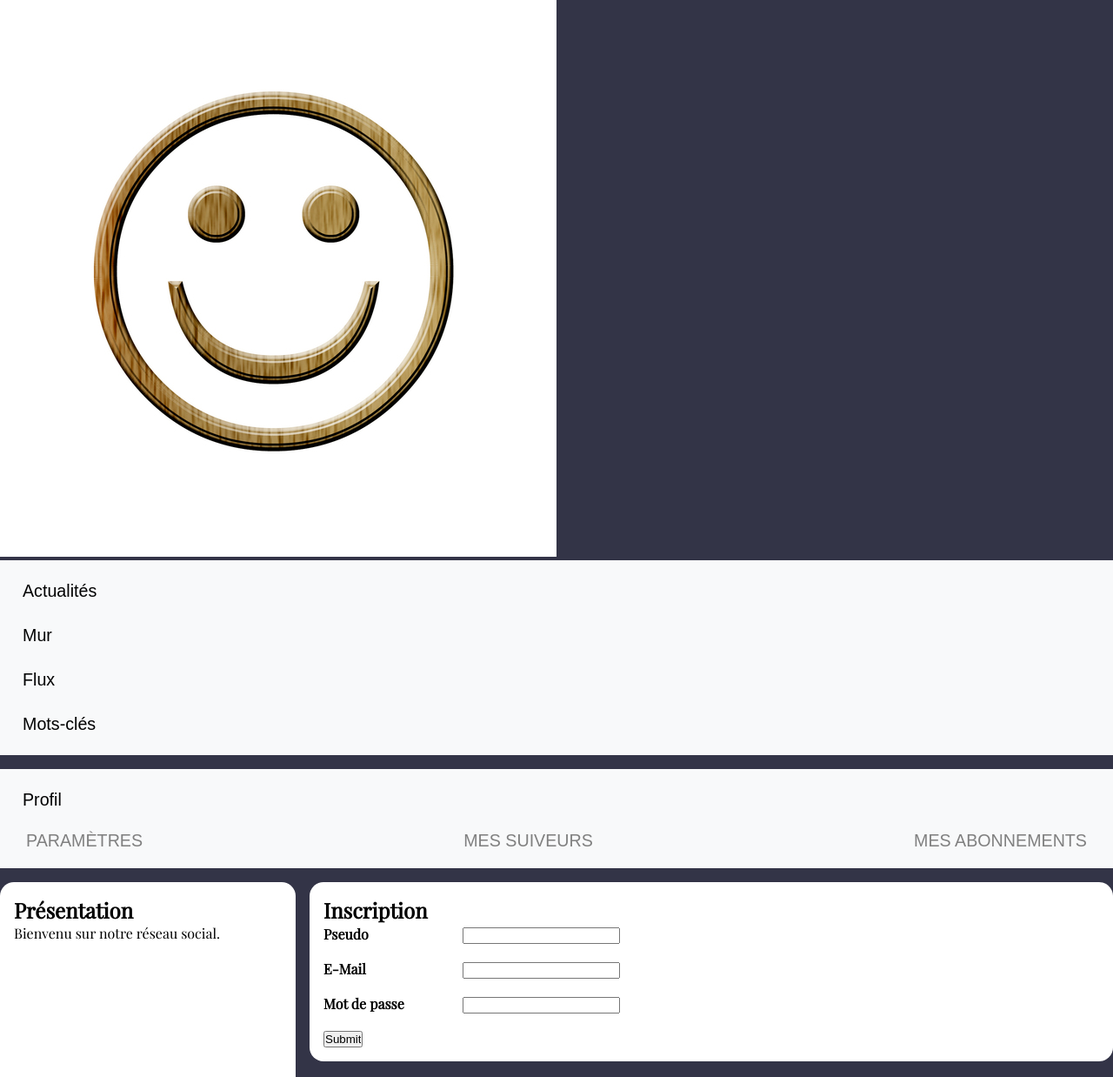
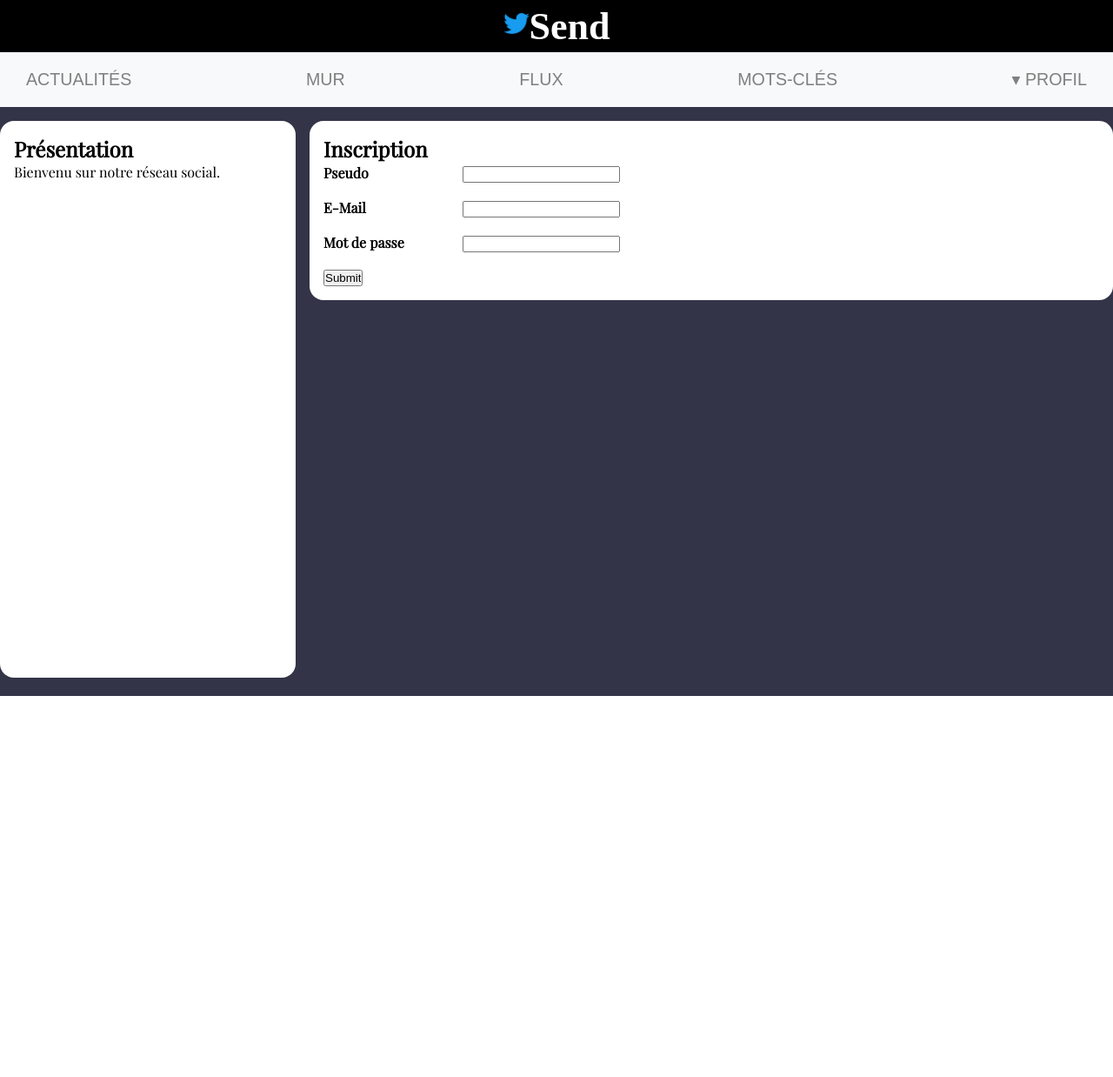
Before and after one commit to adatechschool/reseau-social-php-chacsocialnetwork, a PHP site: page /registration.php in a window 1280 px wide. Shown: the top 1238 px of the page at 87% size. After the commit the page ends 800 px from the top, so only its background shows below. Run offline with PHP 8.4, Linux system fonts and the light colour scheme.

Commit message:
Mise à jour de la page d'inscription avec le logo et la navigation modifiée

```diff
--- a/registration.php
+++ b/registration.php
@@ -1,30 +1,36 @@
+<?php include "connection.php"; ?>
+
 <!doctype html>
 <html lang="fr">
-    <head>
-        <meta charset="utf-8">
-        <title>ReSoC - Inscription</title>
-        <meta name="author" content="Julien Falconnet">
-        <link rel="stylesheet" href="style.css"/>
-    </head>
-    <body>
-        <header>
-            <img src="resoc.jpg" alt="Logo de notre réseau social"/>
-            <nav id="menu">
-                <a href="news.php">Actualités</a>
-                <a href="wall.php?user_id=5">Mur</a>
-                <a href="feed.php?user_id=5">Flux</a>
-                <a href="tags.php?tag_id=1">Mots-clés</a>
-            </nav>
-            <nav id="user">
-                <a href="#">Profil</a>
+
+<head>
+    <meta charset="utf-8">
+    <title>Send - Log In</title>
+    <link rel="shortcut icon" href="sendico.ico" type="image/x-icon">
+    <meta name="author" content="Chac">
+    <link rel="stylesheet" href="style.css" />
+</head>
+
+<body>
+<div class="headerPS">
+        <a href="admin.php"><img src="resoc.png" alt="Logo de Pride Score" width="30" height=auto></a>
+        <h1>Send</h1>
+    </div>
+        <nav aria-label="Navigation">
+        <ul>
+            <li><a href="news.php">Actualités</a></li>
+            <li><a href="wall.php?user_id=5">Mur</a></li>
+            <li><a href="feed.php?user_id=5">Flux</a></li>
+            <li><a href="tags.php?tag_id=1">Mots-clés</a></li>
+            <li><a href="#">▾ Profil</a>
                 <ul>
                     <li><a href="settings.php?user_id=5">Paramètres</a></li>
-                    <li><a href="followers.php?user_id=5">Mes suiveurs</a></li>
+                    <li><a href="followers.php?user_id=5">Mes followers</a></li>
                     <li><a href="subscriptions.php?user_id=5">Mes abonnements</a></li>
                 </ul>
-
-            </nav>
-        </header>
+            </li>
+        </ul>
+    </nav>
 
         <div id="wrapper" >
 
```
